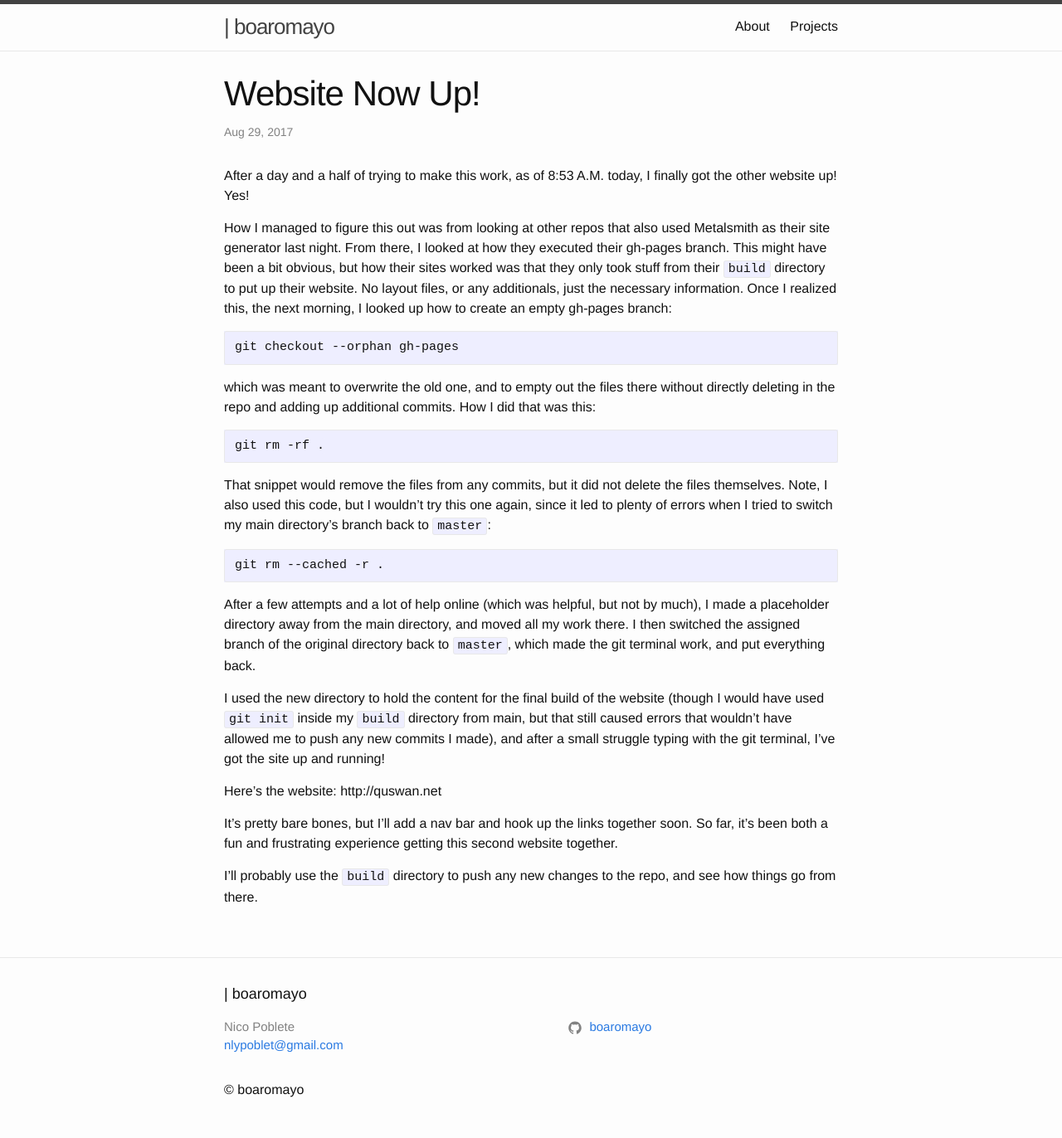
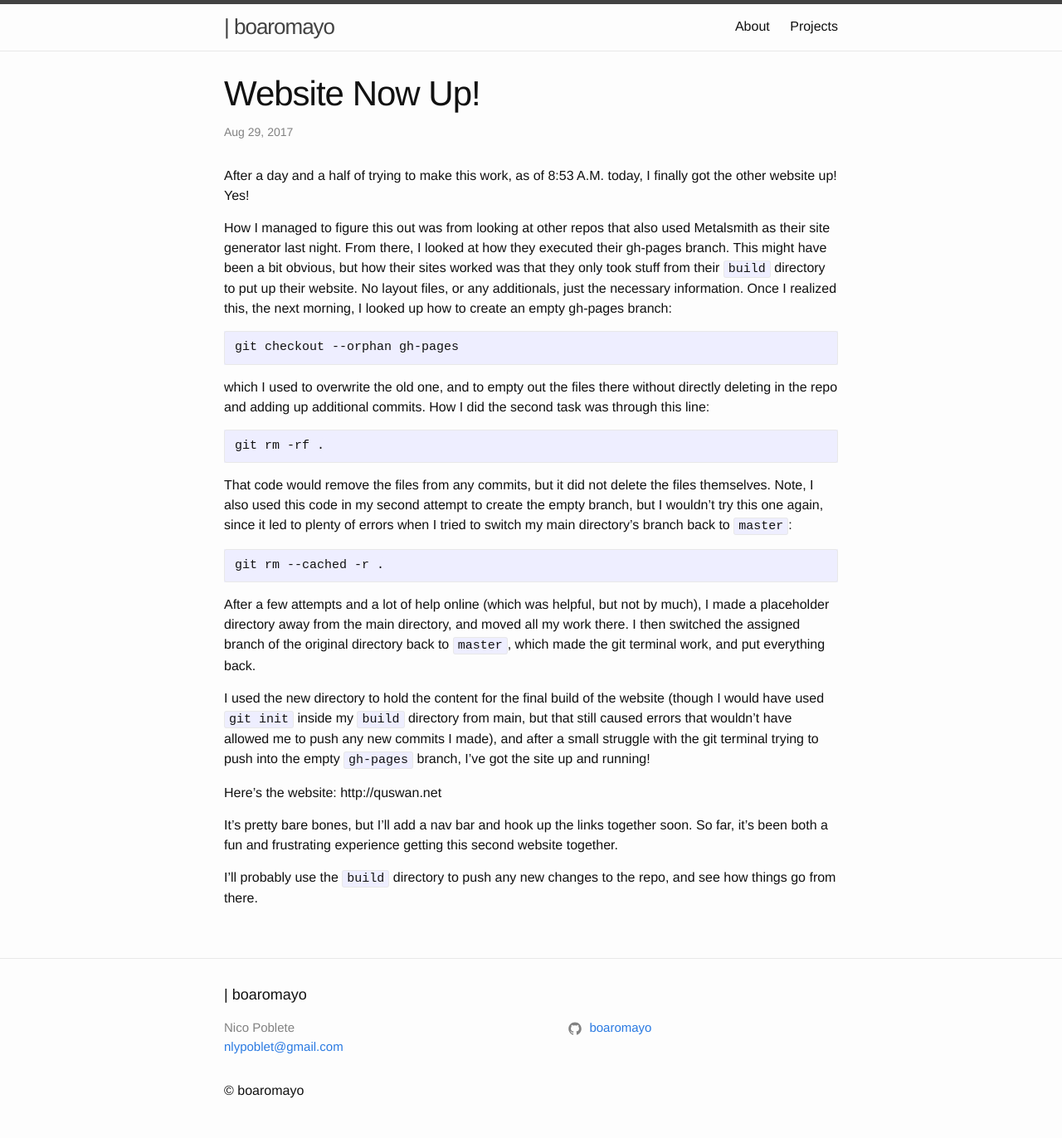
Before and after one commit to boaromayo/boaromayo.net-portfolio, a Jekyll site: the page built from _posts/2017-08-29-website-now-up.md, in a window 1280 px wide. Shown: the whole page at 83% size. Built offline with Jekyll 4.4.1, drawn with Linux system fonts in a browser that asks for light colours.

Commit message:
Edited new post for clarity

````diff
--- a/_posts/2017-08-29-website-now-up.md
+++ b/_posts/2017-08-29-website-now-up.md
@@ -13,13 +13,13 @@ How I managed to figure this out was from looking at other repos that also used
 git checkout --orphan gh-pages
 ```
 
-which was meant to overwrite the old one, and to empty out the files there without directly deleting in the repo and adding up additional commits. How I did that was this:
+which I used to overwrite the old one, and to empty out the files there without directly deleting in the repo and adding up additional commits. How I did the second task was through this line:
 
 ```
 git rm -rf .
 ```
 
-That snippet would remove the files from any commits, but it did not delete the files themselves. Note, I also used this code, but I wouldn't try this one again, since it led to plenty of errors when I tried to switch my main directory's branch back to ```master```:
+That code would remove the files from any commits, but it did not delete the files themselves. Note, I also used this code in my second attempt to create the empty branch, but I wouldn't try this one again, since it led to plenty of errors when I tried to switch my main directory's branch back to ```master```:
 
 ```
 git rm --cached -r .
@@ -27,7 +27,7 @@ git rm --cached -r .
 
 After a few attempts and a lot of help online (which was helpful, but not by much), I made a placeholder directory away from the main directory, and moved all my work there. I then switched the assigned branch of the original directory back to ```master```, which made the git terminal work, and put everything back.
 
-I used the new directory to hold the content for the final build of the website (though I would have used ```git init``` inside my ```build``` directory from main, but that still caused errors that wouldn't have allowed me to push any new commits I made), and after a small struggle typing with the git terminal, I've got the site up and running!
+I used the new directory to hold the content for the final build of the website (though I would have used ```git init``` inside my ```build``` directory from main, but that still caused errors that wouldn't have allowed me to push any new commits I made), and after a small struggle with the git terminal trying to push into the empty ```gh-pages``` branch, I've got the site up and running!
 
 Here's the website: http://quswan.net
 
````
